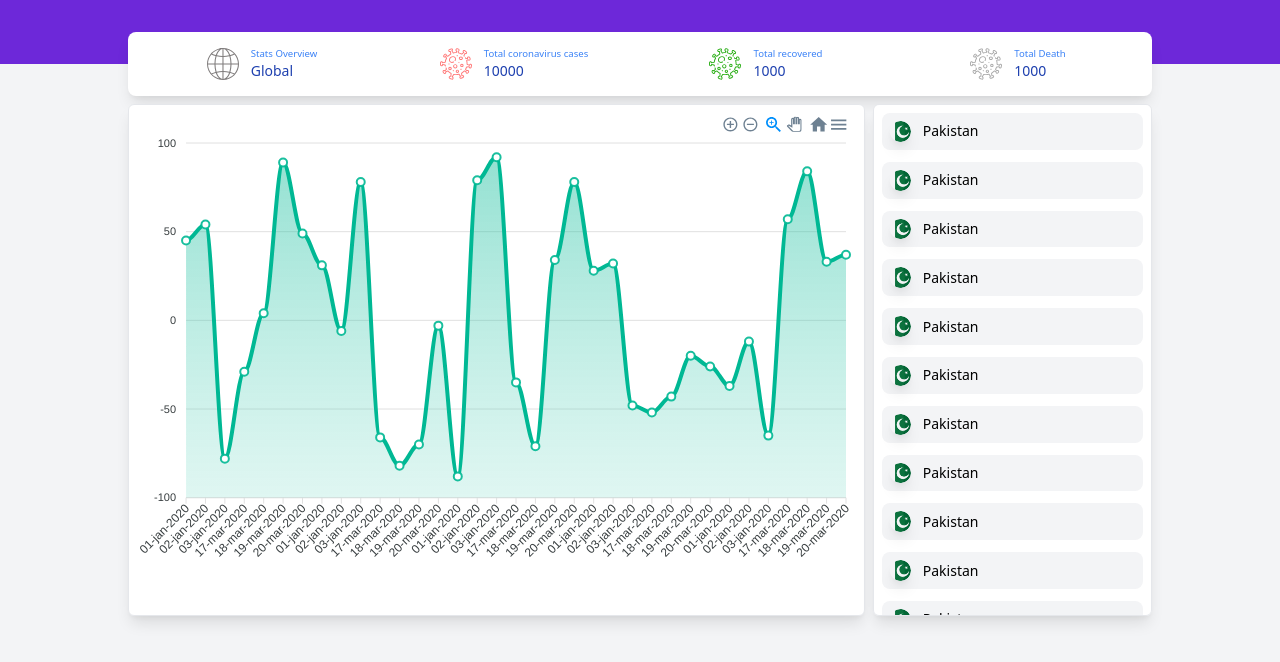
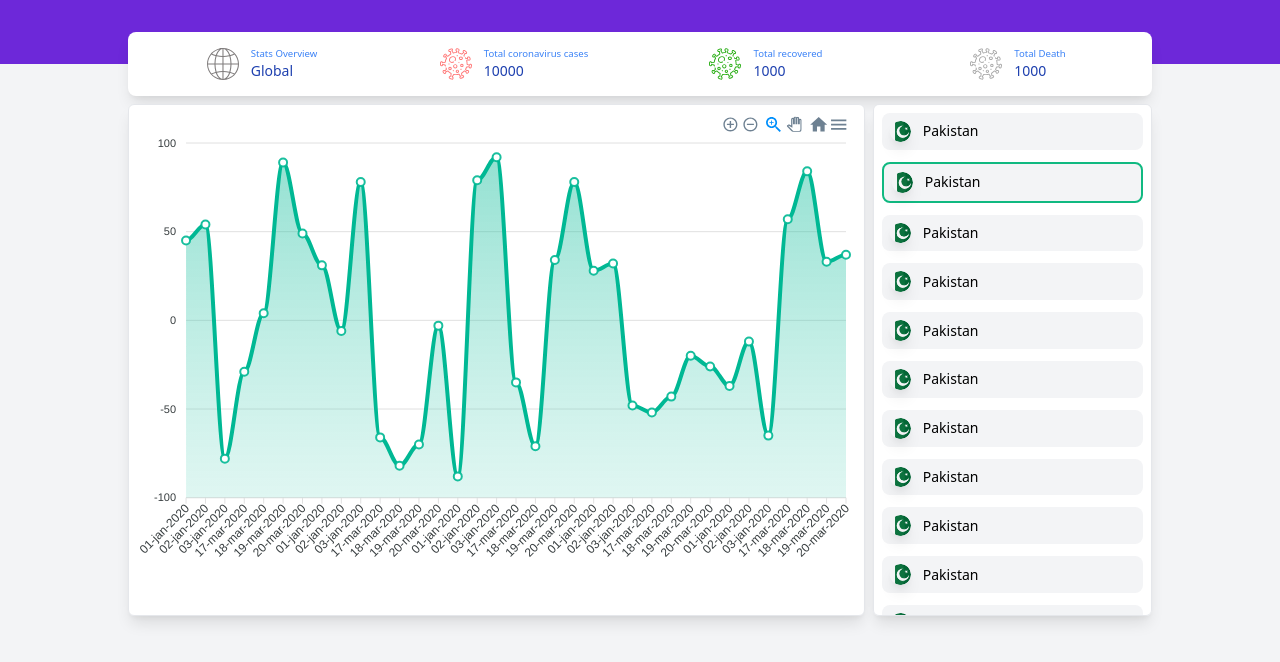
Before and after one commit to izaanjahangir/covid-tracker-reactjs, a React (Create React App) app: page / in a window 1280 px wide. Shown: the top 662 px of the page. Built offline with nearby package versions, Linux system fonts and the light colour scheme.

Commit message:
small fix

```diff
--- a/src/components/CountryItem/index.js
+++ b/src/components/CountryItem/index.js
@@ -2,13 +2,23 @@ import pakistanFlag from "../../assets/icons/pakistan.svg";
 import "./style.css";
 
 function CountryItem(props) {
+  const getContainerClasses = () => {
+    let BASE_CLASSES =
+      "my-3 cursor-pointer bg-gray-100 hover:bg-gray-200 rounded-lg w-full py-2 px-2 flex items-center";
+
+    if (props.className) {
+      BASE_CLASSES += " " + props.className;
+    }
+
+    if (props.active) {
+      BASE_CLASSES += " border-green-500 border-2";
+    }
+
+    return BASE_CLASSES;
+  };
+
   return (
-    <div
-      className={
-        "my-3 cursor-pointer bg-gray-100 hover:bg-gray-200 rounded-lg w-full py-2 px-2 flex items-center " +
-        props.className
-      }
-    >
+    <div className={getContainerClasses()}>
       <img
         className="shadow-lg country-item-icon"
         alt="flag"
@@ -21,6 +31,7 @@ function CountryItem(props) {
 
 CountryItem.defaultProps = {
   className: "",
+  active: false,
 };
 
 export default CountryItem;
--- a/src/screens/Home/index.js
+++ b/src/screens/Home/index.js
@@ -16,7 +16,7 @@ function Home() {
             </div>
             <div className="select-location-main-container mt-2 md:mt-0">
               <CountryItem className="mt-0" />
-              <CountryItem />
+              <CountryItem active={true} />
               <CountryItem />
               <CountryItem />
               <CountryItem />
```
